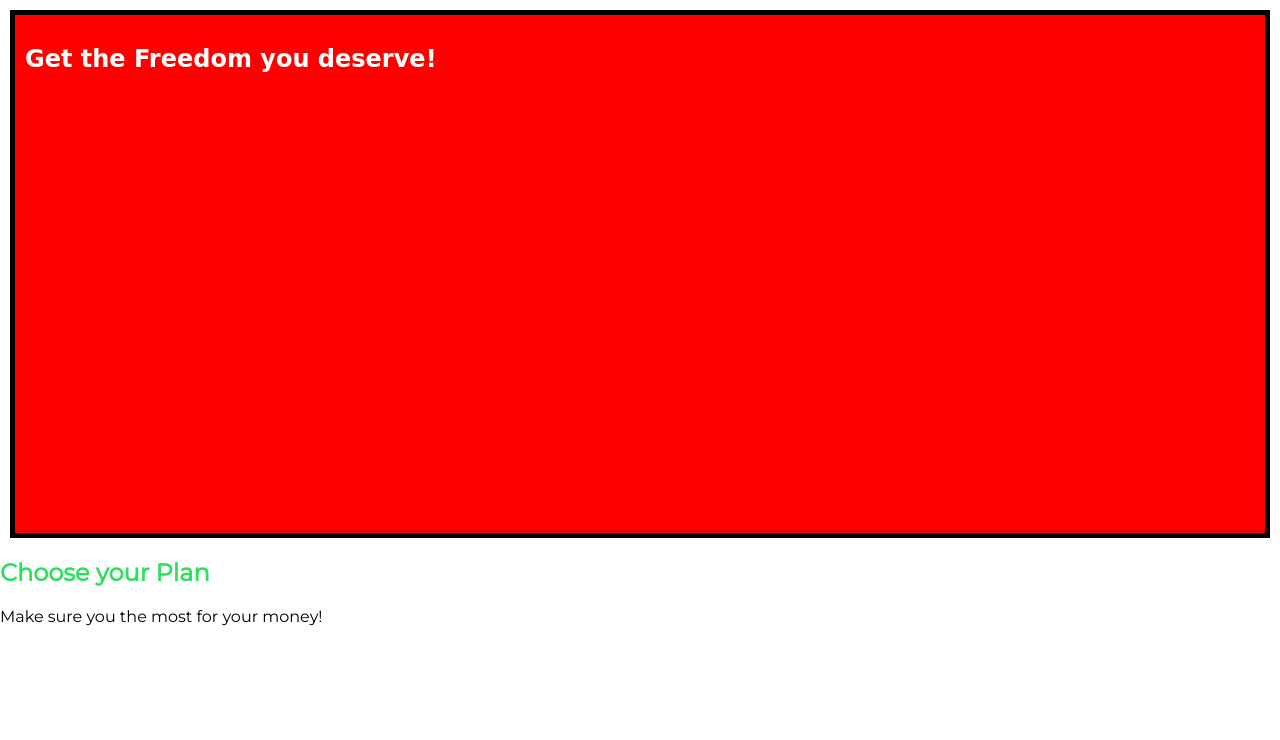
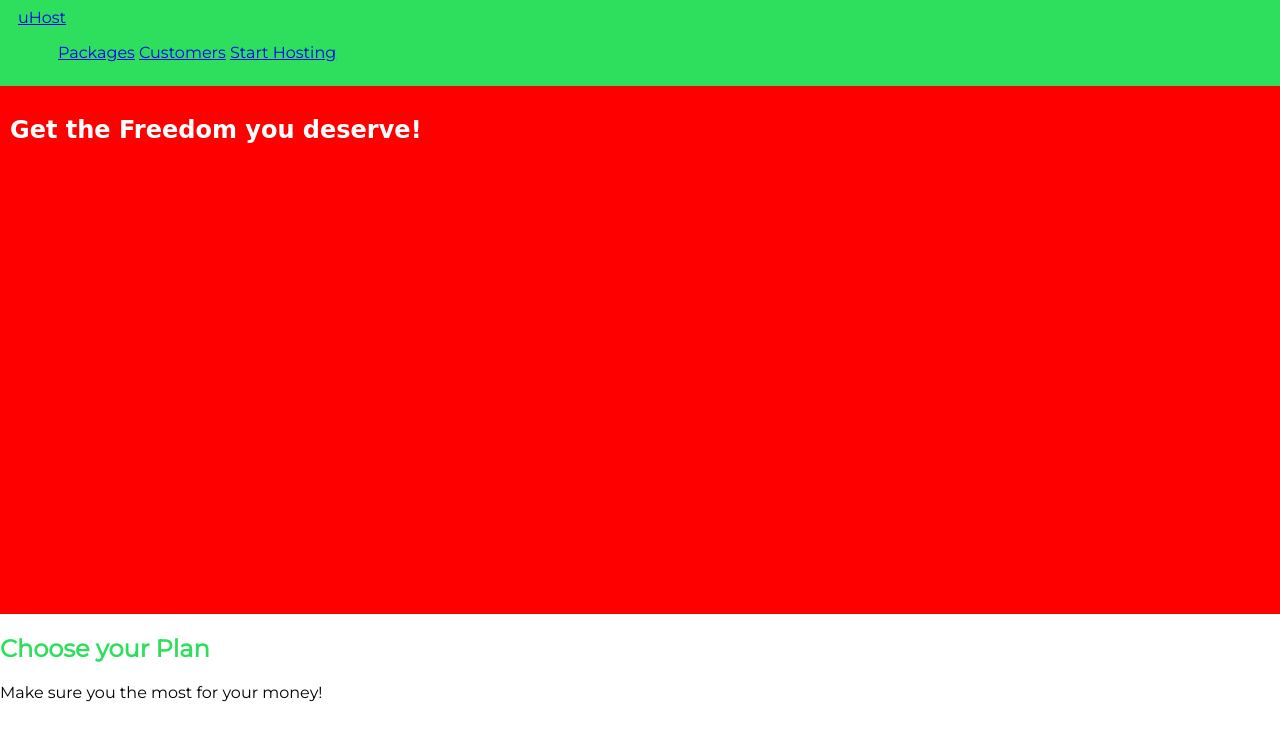
Before and after one commit to dnedaniele/css-update, a website: page index.html in a window 1280 px wide. Drawn offline with Linux system fonts and the light colour scheme; a web font is replaced by a local one.

Commit message:
inline-block

```diff
--- a/index.html
+++ b/index.html
@@ -24,6 +24,26 @@
   </head>
 
   <body>
+    <header class="main-header">
+      <div>
+        <a href="index.html">
+          uHost
+        </a>
+      </div>
+      <nav class="main-nav">
+        <ul class="main-nav__items">
+          <li class="main-nav__item">
+            <a href="packages/index.html">Packages</a>
+          </li>
+          <li class="main-nav__item">
+            <a href="customers/index.html">Customers</a>
+          </li>
+          <li class="main-nav__item">
+            <a href="start-hosting/index.html">Start Hosting</a>
+          </li>
+        </ul>
+      </nav>
+    </header>
     <main>
       <section id="product-overview">
         <h1>Get the Freedom you deserve!</h1>
--- a/style.css
+++ b/style.css
@@ -11,8 +11,7 @@ body {
   background: red;
   height: 528px;
   padding: 10px;
-  border: 5px solid black;
-  margin: 10px;
+
   /*box-sizing: border-box;  BOX SIZING: BORDER-BOX HEIGHT= PADDING + BORDER*/
 }
 
@@ -24,3 +23,13 @@ body {
 .section-title {
   color: #2ddf5c;
 }
+
+.main-header {
+  width: 100%;
+  padding: 8px 18px;
+  background-color: #2ddf5c;
+}
+
+.main-nav__item {
+  display: inline-block;
+}
```
